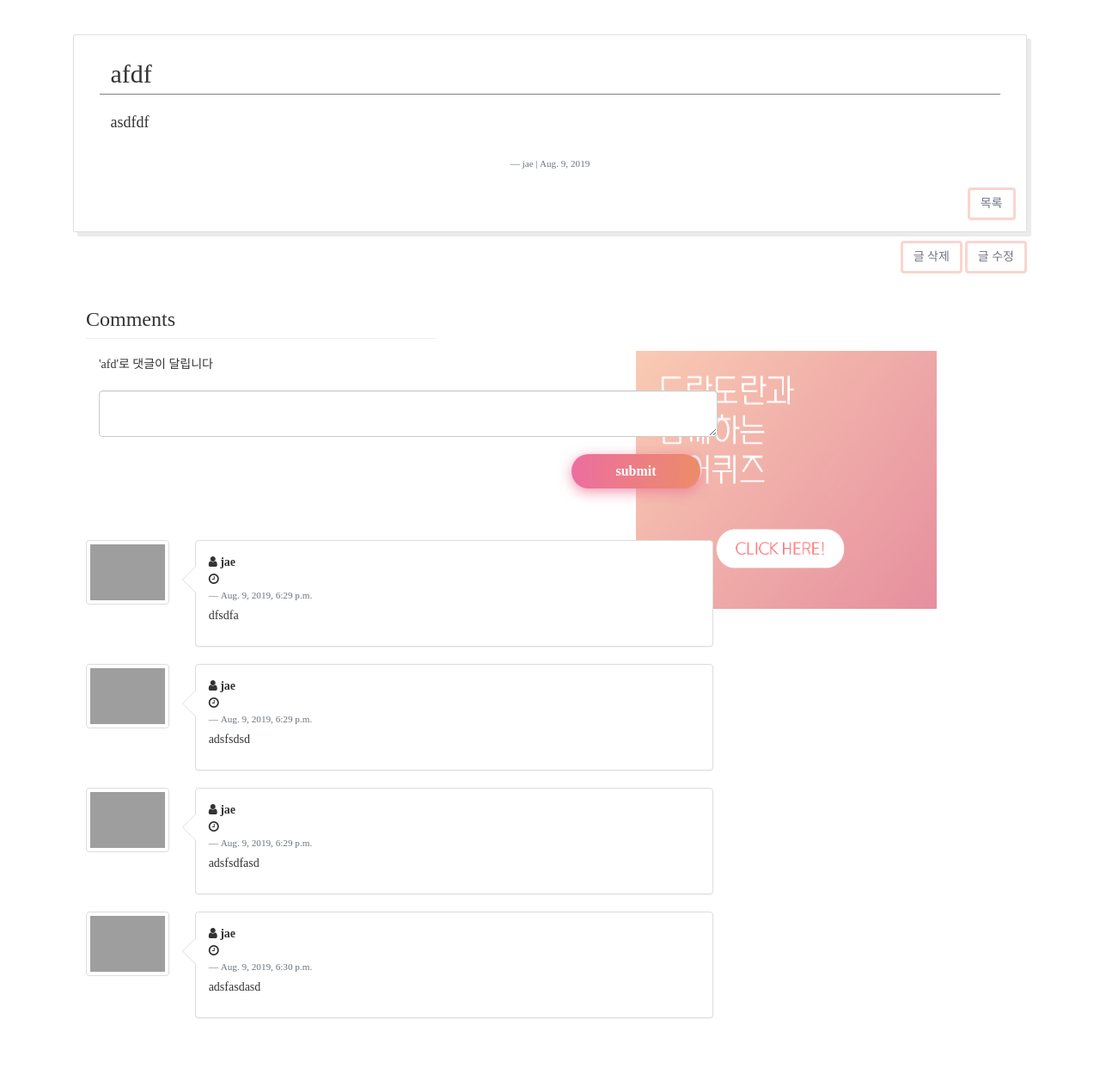
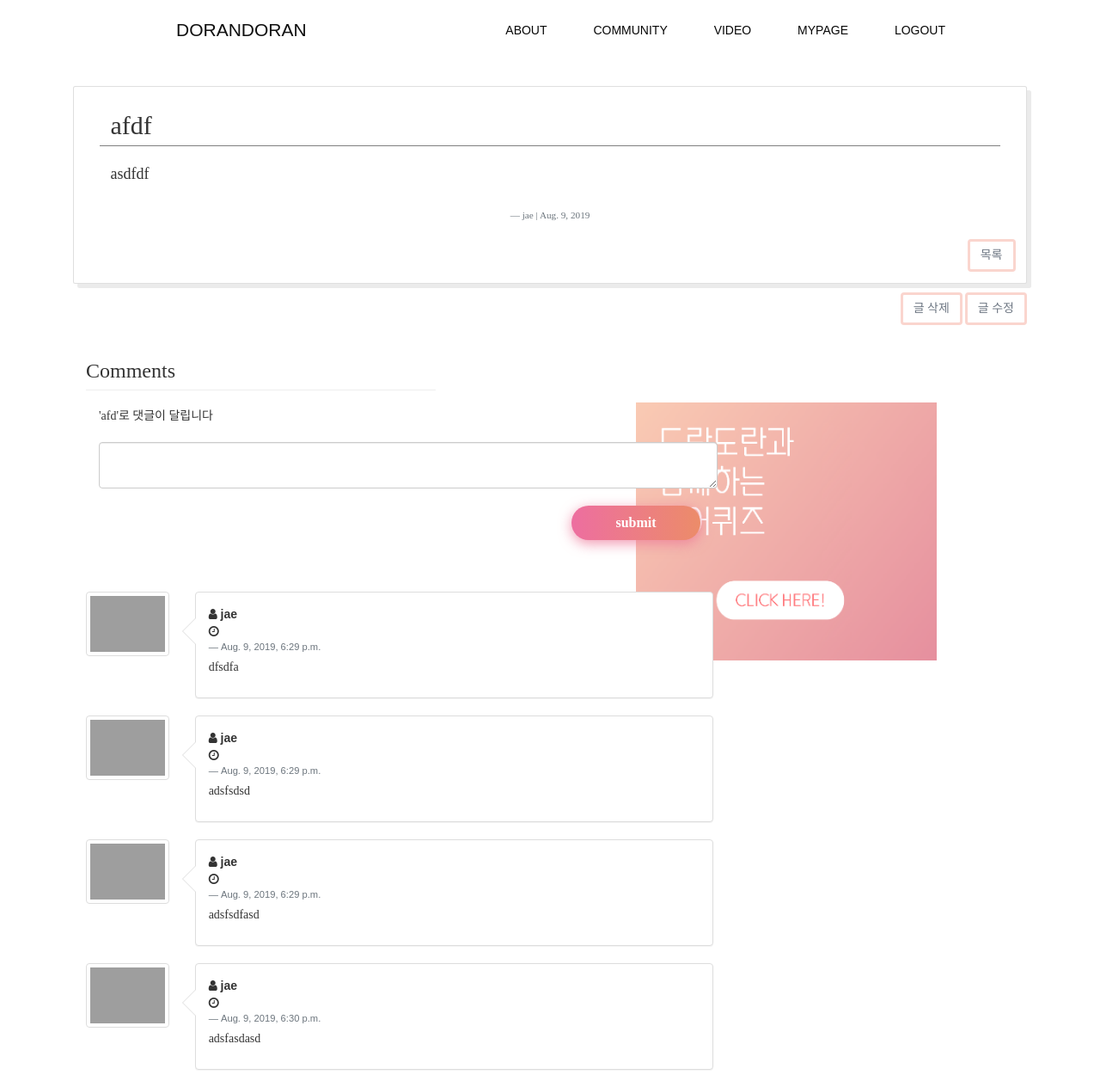
Before and after one commit to hyeriyang/doranProject, a Django app: page /board/bdetail/1 in a window 1280 px wide. Shown: the whole page at 86% size. Before the commit the page ends 1184 px from the top, so only its background shows below. Run offline with Django 3.2, Linux system fonts and the light colour scheme; a user stored in the database is signed in; data comes from the database, SQL or seed files in the repository; both versions use the stored data as it was after the commit; parts of the project's set-up code (start-up, migrations or seed data) failed here and were passed over; some libraries are stand-ins or nearby versions; some web fonts are replaced; grey boxes are pictures that could not be loaded.

Commit message:
bdetail nav

```diff
--- a/board/templates/bdetail.html
+++ b/board/templates/bdetail.html
@@ -205,8 +205,203 @@ border-left-color: #2dcb73;
   margin-top:90px;
 }
 
+html{
+      margin:0;padding:0;
+      height:100%;
+      background: rgb(255, 255, 255);
+   }
+   #bty{
+      margin:0;padding:0;
+      height:100%;
+      background: rgb(255, 255, 255);
+   }
+   #contain{
+        padding: 0 20px;
+        max-width: 960px;
+        margin: 0 auto;
+   }
+    #container {
+      min-height:100%;
+      position:relative;
+   }
+    header {
+      font-family: 'Montserrat', sans-serif;
+      margin:0;padding:0;
+      padding: 0px 0;
+
+    }
+
+   #footer {
+      display: flex;
+      position:absolute;
+      bottom:0;
+      width:100%;
+      height:60px;         /* Height of the footer */
+      background:rgb(184, 182, 182);
+   }
+   /* other non-essential CSS */
+   #footer p {
+      margin:0;
+      padding:10px;
+   }
+    .logo-box {
+        float: left;
+        margin-right: 20px;
+    }
+    .logo-box a {
+        outline: none;
+        display: block;
+        text-decoration: none;
+        display: block;
+        position: relative;
+        color: #0f0f0f;
+        text-transform: uppercase;
+        display: inline-block;
+        margin-left: 25px;
+        height: 70px;
+        line-height: 70px;
+        transition: .5s linear;
+    }
+    nav {
+        overflow: hidden;
+    }
+    nav ul {
+        list-style: none;
+        margin: 0;
+        padding: 0;
+        float: right;
+    }
+    nav li {
+        display: inline-block;
+        margin-left: 50px;
+        height: 60px;
+        line-height: 70px;
+        transition: .5s linear;
+    }
+    nav a {
+        text-decoration: none;
+        display: block;
+        position: relative;
+        color: #070707;
+        text-transform: uppercase;
+    }
+    nav a:after {
+        content: "";
+        width: 0;
+        height: 2px;
+        position: absolute;
+        left: 0;
+        bottom: 15px;
+        background: #f79067;
+        transition: width .5s linear;
+    }
+    nav a:hover:after {width: 100%;}
+
+    @media screen and (max-width: 660px) {
+        header {text-align: center;}
+        .logo-box {
+        float: none;
+        display: inline-block;
+        margin: 0 0 16px 0;
+        }
+        nav ul {float: none;}
+        nav li:first-of-type {margin-left: 0;}
+    }
+    @media screen and (max-width: 550px) {
+        nav {overflow: visible;}
+        nav li {
+          display: block;
+          margin: 0;
+          height: 40px;
+          line-height: 40px;
+        }
+        nav li:hover {background: rgba(0,0,0,.1);}
+        nav a:after {content: none;}
+        }
+        #dr {text-decoration: none; font-size:1.5em;}
+        #yo {
+  display: inline-grid;
+  grid-auto-flow: row;
+  grid-gap: 24px;
+  justify-items: center;
+  margin: auto;
+
+}
+#yolo{
+  font-family: 'Chosunilbo_myungjo';
+  text-align:center;
+  color:white;
+  font-size: 10px;
+}
+
+@media (min-width: 500px) {
+  #yo {
+    grid-auto-flow: column;
+  }
+}
+
+#fun {
+  color: white;
+  text-decoration: none;
+  box-shadow: inset 0 -1px 0 hsla(0, 0%, 100%, 0.4);
+}
+
+#fun:hover {
+  box-shadow: inset 0 -1.2em 0 hsla(0, 0%, 100%, 0.4);
+}
+
+li:last-child {
+  grid-column: 1 / 2;
+  grid-row: 1 / 2;
+}
+
+li:hover ~ li p {
+  animation: wave-animation 0.3s infinite;
+}
+
+@keyframes wave-animation {
+  0%,
+  100% {
+    transform: rotate(0deg);
+  }
+  25% {
+    transform: rotate(20deg);
+  }
+  75% {
+    transform: rotate(-15deg);
+  }
+}
+
+/* nav bar 수정*/
+.an {color:#070707;}
+.an:hover {color:#070707;text-decoration:none;}
 </style>
 </head>
+<body id="bty">
+
+    <header>
+    <div id="contain">
+        <div class="logo-box">
+            <a id="dr" class="an" href="{% url 'main' %}" title="main">DORANDORAN</a>
+        </div>
+            <nav>
+                <ul>
+                    {% if user.is_authenticated %}
+                    <li><a href="{% url 'about' %}" class="an" title="about">ABOUT</a></li>
+                    <li><a href="{% url 'bhome' %}" class="an" title="community">COMMUNITY</a></li>
+                    <li><a href="{% url 'videolist' %}" class="an" title="video">VIDEO</a></li>
+                    <li><a href="{% url 'mypage' %}" class="an" title="mypage">MYPAGE</a></li>
+                    <li><a href="{% url 'logout' %}"  class="an"title="logout">LOGOUT</a></li>
+                    {%else%}
+                    <li><a href="{% url 'about' %}" class="an" title="about" >ABOUT</a></li>
+                    <li><a href="{% url 'bhome' %}" class="an" title="community">COMMUNITY</a></li>
+                    <li><a href="{% url 'videolist' %}" class="an" title="video">VIDEO</a></li>
+                    <li><a href="{% url 'login' %}" class="an" title="login">LOGIN</a></li>
+                    {% endif %}
+                </ul>
+            </nav>
+        </div>
+    </header>
 {% load staticfiles %}
 <!--게시물 디테일-->
 <br><br>
@@ -284,4 +479,5 @@ border-left-color: #2dcb73;
           </article>
           {% endfor %}
         </body>
+
         </html>
```
Also changed, not shown: db.sqlite3, video/migrations/0013_merge_20190809_1814.py (added).
